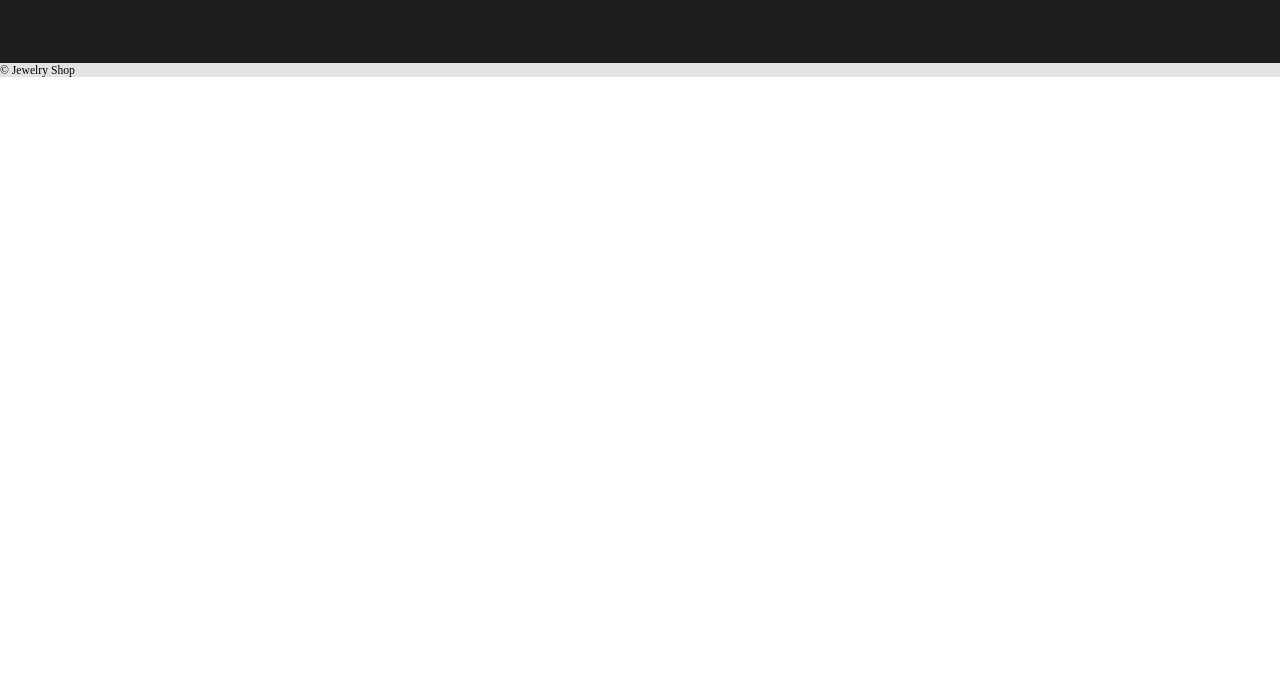
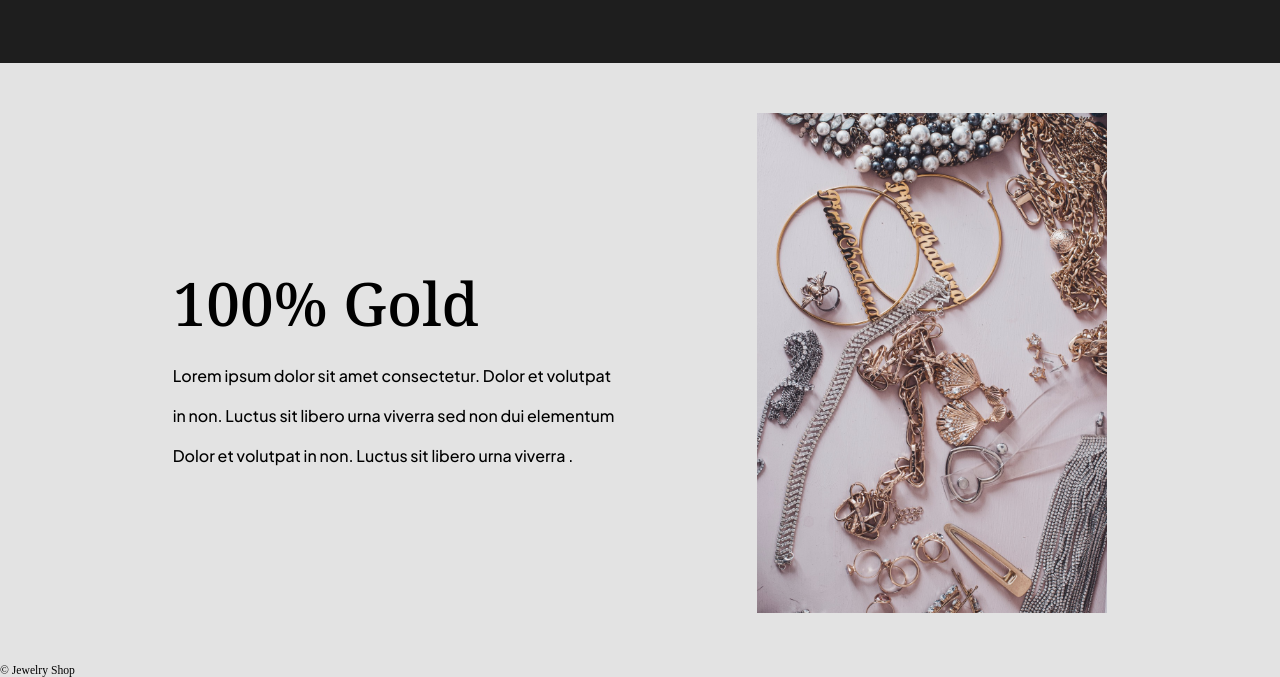
Before and after one commit to dakerdenis/jewelry_catalog, a Django app: page / in a window 1280 px wide. Shown: the part 3428-4105 px from the top of the page. Before the commit the page ends 3505 px from the top, so only its background shows below. Run offline with Django 5.2, Linux system fonts and the light colour scheme; data comes from the database, SQL or seed files in the repository; some web fonts are replaced.

Commit message:
100% gold section ready

```diff
--- a/jewelry_shop/static/css/pages/landing.css
+++ b/jewelry_shop/static/css/pages/landing.css
@@ -372,3 +372,49 @@
   letter-spacing: 0%;
   margin-top: 35px;
 }
+
+/******LANDING GOLD *******/
+.landing__gold {
+  width: 100%;
+  height: 600px;
+  display: flex;
+  align-items: center;
+  justify-content: center;
+}
+.gold__wrapper {
+  width: 1200px;
+  height: 100%;
+  display: flex;
+  align-items: center;
+  justify-content: space-evenly;
+}
+.gold__text {
+  width: 452px;
+}
+.gold__text h2 {
+  font-family: 'Noto Serif', serif;
+  font-weight: 500;
+  font-style: Medium;
+  font-size: 60px;
+
+  line-height: 105px;
+  letter-spacing: 0%;
+}
+.gold__text p {
+  font-family: 'Plus Jakarta Sans', sans-serif;
+  font-weight: 500;
+  font-style: Medium;
+  font-size: 16px;
+
+  line-height: 40px;
+  letter-spacing: 0%;
+}
+.gold__image {
+  width: 350px;
+  height: 500px;
+}
+.gold__image img {
+  height: 100%;
+  width: 100%;
+  object-fit: cover;
+}
--- a/jewelry_shop/templates/catalog/landing.html
+++ b/jewelry_shop/templates/catalog/landing.html
@@ -153,7 +153,17 @@
     </div>
 
     {# LANDING GOLD #}
-    <div class="landing__gold"></div>
+    <div class="landing__gold">
+      <div class="gold__wrapper">
+        <div class="gold__text">
+          <h2>100% Gold</h2>
+          <p>Lorem ipsum dolor sit amet consectetur. Dolor et volutpat in non. Luctus sit libero urna viverra sed non dui elementum Dolor et volutpat in non. Luctus sit libero urna viverra .</p>
+        </div>
+        <div class="gold__image">
+          <img src="{% static 'img/landing/gold.jpg' %}" alt="" />
+        </div>
+      </div>
+    </div>
 
     {# LANDING VIDEO #}
     <div class="landing__video"></div>
```
Also changed, not shown: jewelry_shop/static/img/landing/gold.jpg (added).
